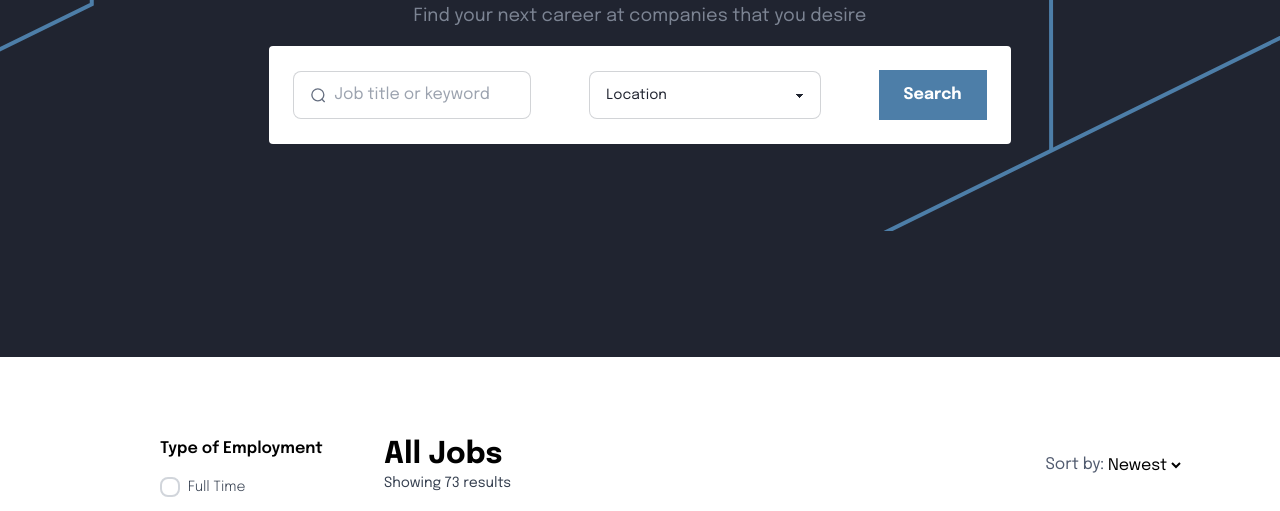
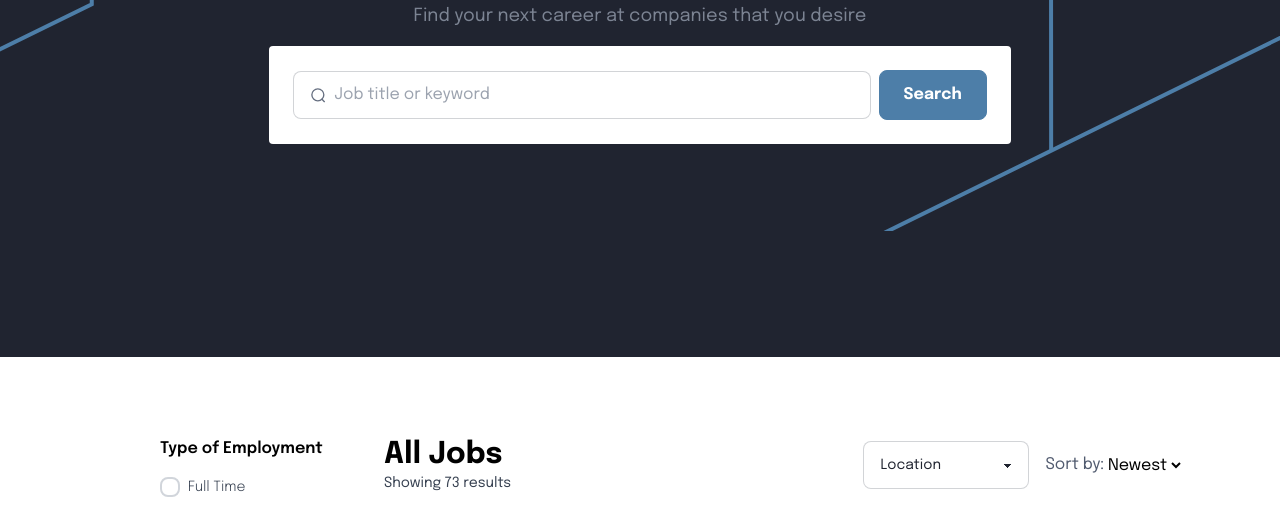
Before and after one commit to FERN2-Job-Marketplace/job-hunter, a Next.js app in the folder jobhunter/: page /FindJobs in a window 1280 px wide. Shown: the part 283-794 px from the top of the page. Built offline with nearby package versions, Linux system fonts and the light colour scheme; no server answers.

Commit message:
Refractor: update findjobs page filter and update search

```diff
--- a/jobhunter/src/app/FindJobs/page.tsx
+++ b/jobhunter/src/app/FindJobs/page.tsx
@@ -265,8 +265,21 @@ export default function FindJobs() {
                             <h3 className="text-3xl font-bold text-black">All Jobs</h3>
                             <h3 className="text-sm font-normal text-gray-700">Showing 73 results</h3>
                         </div>
-                        <div className="flex flex-row">
-                            <h3 className="pt-4 text-dark-grey-text">Sort by:</h3>
+                        <div className="filterWrap flex items-center gap-4">
+                            <select className="select select-bordered text-raisin-black">
+                                    <option disabled selected>Location</option>
+                                    <option>Jakarta Pusat</option>
+                                    <option>Jakarta Selatan</option>
+                                    <option>Jakarta Utara</option>
+                                    <option>Jakarta Barat</option>
+                                    <option>Jakarta Timur</option>
+                                    <option>Bogor</option>
+                                    <option>Depok</option>
+                                    <option>Tangerang</option>
+                                    <option>Bekasi</option>
+                            </select>
+                            <div className="flex flex-row items-center">
+                                <h3 className=" text-dark-grey-text">Sort by:</h3>
                                 <select
                                     name="Search"
                                     id="Search"
@@ -277,6 +290,7 @@ export default function FindJobs() {
                                     <option value="">Newest</option>
                                     <option value="">Oldest</option>
                                 </select>
+                            </div>
                         </div>
                     </div>
                     <div className="mt-5">
--- a/jobhunter/src/app/_components/SearchBar.tsx
+++ b/jobhunter/src/app/_components/SearchBar.tsx
@@ -2,27 +2,15 @@ export default function SearchBar() {
     return(
         <>
           <div className="container p-[24px] max-w-full bg-white rounded">
-            <div className="flex flex-wrap items-center justify-center lg:justify-between gap-2 lg:gap-0">
-              <label className="input input-bordered flex items-center gap-2 w-full lg:w-auto">
+            <div className="flex flex-wrap items-center justify-center lg:justify-between gap-2 lg:gap-2">
+              <label className="input input-bordered flex items-center gap-2 w-full lg:w-auto grow">
                 <svg className="h-4 w-4 opacity-70" viewBox="0 0 24 24" fill="none" xmlns="http://www.w3.org/2000/svg">
                   <circle cx="11.7666" cy="11.7666" r="8.98856" stroke="#25324B" stroke-width="2" stroke-linecap="round" stroke-linejoin="round"/>
                   <path d="M18.0183 18.4851L21.5423 22" stroke="#25324B" stroke-width="2" stroke-linecap="round" stroke-linejoin="round"/>
                 </svg>
                 <input type="text" className="grow" placeholder="Job title or keyword" />
               </label>
-              <select className="select select-bordered text-raisin-black w-full lg:w-4/12">
-                    <option disabled selected>Location</option>
-                    <option>Jakarta Pusat</option>
-                    <option>Jakarta Selatan</option>
-                    <option>Jakarta Utara</option>
-                    <option>Jakarta Barat</option>
-                    <option>Jakarta Timur</option>
-                    <option>Bogor</option>
-                    <option>Depok</option>
-                    <option>Tangerang</option>
-                    <option>Bekasi</option>
-              </select>
-              <button className="bg-steel-blue block text-white font-bold capitalize border border-solid border-steel-blue text-center transition px-[24px] py-[12px] hover:text-steel-blue hover:bg-white w-full lg:w-fit">
+              <button className="bg-steel-blue block text-white font-bold capitalize border border-solid border-steel-blue text-center rounded-lg transition px-[24px] py-[12px] hover:text-steel-blue hover:bg-white w-full lg:w-fit">
                 search
               </button>
             </div>
```
Lines whose indentation alone changed are shown as unchanged.
